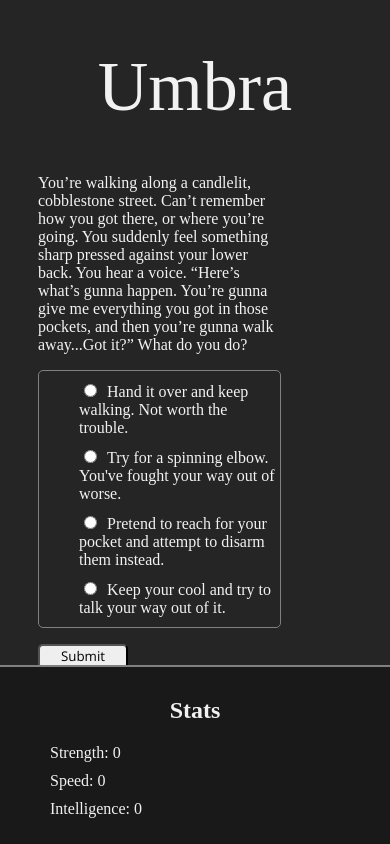
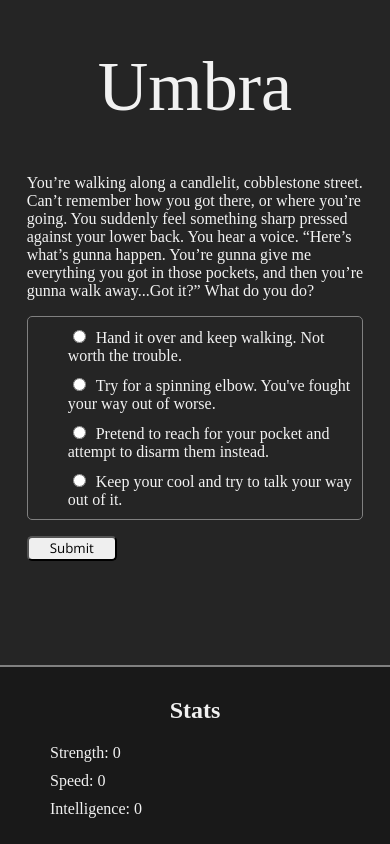
Before and after one commit to ahinkel421/umbra, a React (Create React App) app: page / in a window 390 px wide. Both pictures are taken after a click on the button "Start Game". Built offline with nearby package versions, Linux system fonts and the light colour scheme; a web font is replaced by a local one.

Commit message:
responsive updates

```diff
--- a/src/components/dialog-section.css
+++ b/src/components/dialog-section.css
@@ -16,3 +16,10 @@ li {
 	list-style: none;
 	margin: 10px 0;
 }
+
+@media (max-width: 1250px) {
+	.dialog-section {
+		margin: 0 auto;
+		width: 90%;
+	}
+}
```
